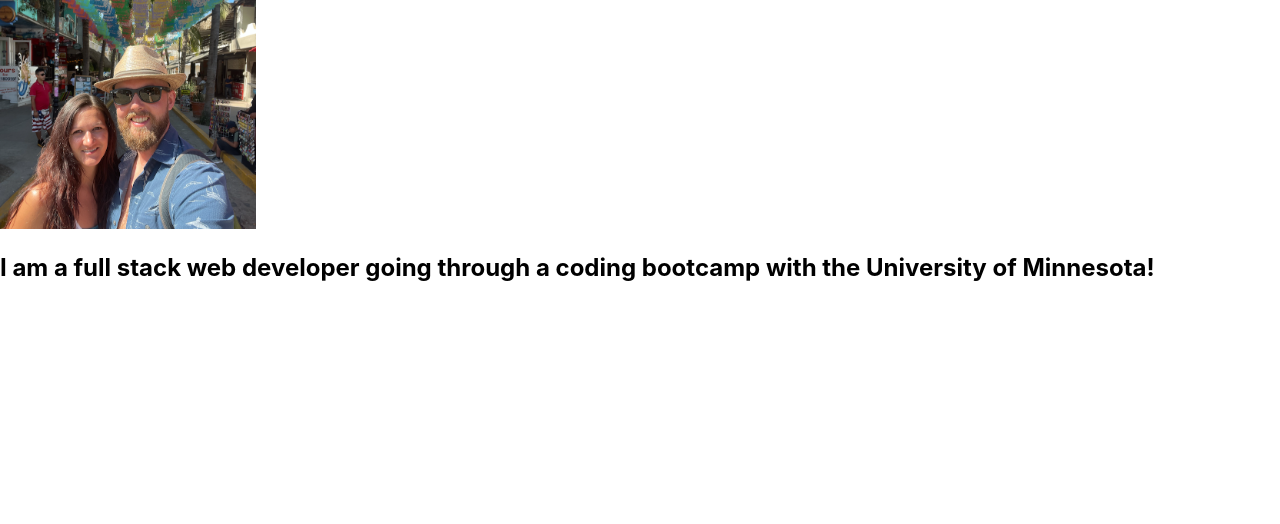
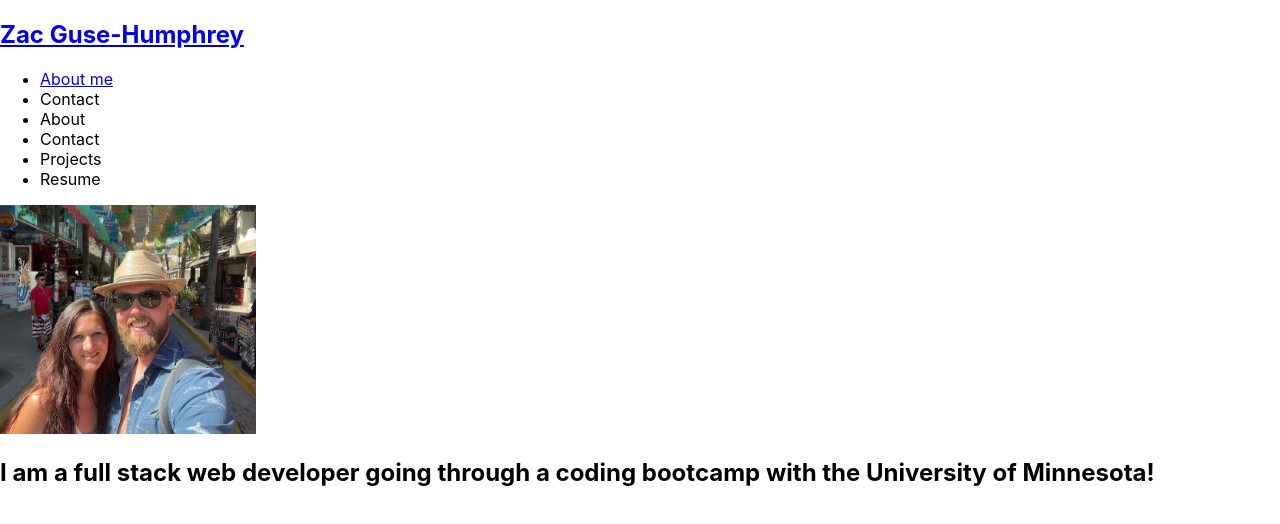
Before and after one commit to zwhumphrey/React-Portfolio, a React (Create React App) app in the folder portfolio/: page / in a window 1280 px wide. Shown: the top 524 px of the page. Built offline with nearby package versions, Linux system fonts and the light colour scheme.

Commit message:
working on nav bar started with links

```diff
--- a/portfolio/src/App.js
+++ b/portfolio/src/App.js
@@ -1,10 +1,11 @@
-import logo from './logo.svg';
-import './App.css';
+import React from 'react';
+import Nav from './components/Nav';
 import About from './components/About';
 
 function App() {
   return (
     <div>
+      <Nav></Nav>
       <main>
         <About></About>
       </main>
--- /dev/null
+++ b/portfolio/src/components/Nav/index.js
@@ -0,0 +1,40 @@
+import React from 'react';
+
+function Nav() {
+  const categories = [
+    { name: 'About', description: 'Photo of me and my about section' },
+    { name: 'Contact', description: 'Infomation on where to contact me' },
+    {
+      name: 'Projects',
+      description: 'Links and photos of past projects',
+    },
+    { name: 'Resume', description: 'Link to resume' },
+  ];
+  function categorySelected() {
+    console.log('hello');
+  }
+  return (
+    <header>
+      <h2>
+        <a href='/'>Zac Guse-Humphrey</a>
+      </h2>
+      <nav>
+        <ul className='flex-row'>
+          <li className='mx-2'>
+            <a href='#about'>About me</a>
+          </li>
+          <li>
+            <span>Contact</span>
+          </li>
+          {categories.map((category) => (
+            <li className='mx-1' key={category.name}>
+              <span onClick={categorySelected}>{category.name}</span>
+            </li>
+          ))}
+        </ul>
+      </nav>
+    </header>
+  );
+}
+
+export default Nav;
```
